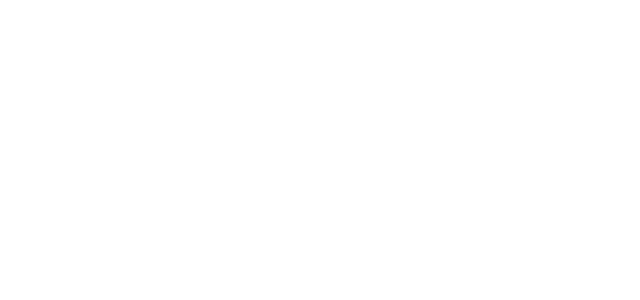
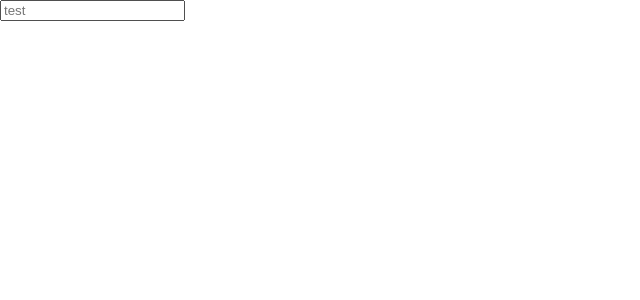
Before and after one commit to alberti-tu/slash-mobility, an Angular app: page / in a window 1280 px wide. Shown: the top 300 px of the page, without its empty margins (0-640 px from the left). Built offline with nearby package versions, Linux system fonts and the light colour scheme.

Commit message:
http data

```diff
--- a/src/app/app.component.html
+++ b/src/app/app.component.html
@@ -1,2 +1,2 @@
-<ion-searchbar></ion-searchbar>
-<ion-list></ion-list>
+<ion-searchbar [placeholder]="'test'" (value)="getValue($event)"></ion-searchbar>
+<ion-list [search]="searchValue"></ion-list>
--- a/src/app/app.component.ts
+++ b/src/app/app.component.ts
@@ -5,4 +5,13 @@
 	templateUrl: './app.component.html',
 	styleUrls: ['./app.component.css']
 })
-export class AppComponent {}
+export class AppComponent {
+
+	public searchValue: string;
+
+	constructor() { }
+
+	public getValue(value: string) {
+		this.searchValue = value;
+	}
+}
--- a/src/app/components/ion-list/ion-list.component.ts
+++ b/src/app/components/ion-list/ion-list.component.ts
@@ -1,14 +1,27 @@
-import { Component, OnInit } from '@angular/core';
+import { Component, Input, OnChanges, OnInit } from '@angular/core';
+import { HttpService } from 'src/app/services/http/http.service';
 
 @Component({
 	selector: 'ion-list',
 	templateUrl: './ion-list.component.html',
 	styleUrls: ['./ion-list.component.css']
 })
-export class IonListComponent implements OnInit {
+export class IonListComponent implements OnInit, OnChanges {
 
-	constructor() { }
+	@Input() search: string;
 
-	ngOnInit(): void { }
+	public albums: any[] = [];
+
+	constructor(private _http: HttpService) { }
+
+	public ngOnInit(): void { }
+
+	public ngOnChanges(): void {
+		if (this.search == null) {
+			this.albums = [];
+		} else {
+			this._http.searchAlbum(this.search).subscribe(data => this.albums = data);
+		}
+	}
 
 }
--- a/src/app/components/ion-searchbar/ion-searchbar.component.html
+++ b/src/app/components/ion-searchbar/ion-searchbar.component.html
@@ -0,0 +1 @@
+<input (input)="search($event.target.value)" placeholder="{{ placeholder }}">
--- a/src/app/components/ion-searchbar/ion-searchbar.component.ts
+++ b/src/app/components/ion-searchbar/ion-searchbar.component.ts
@@ -1,4 +1,4 @@
-import { Component, OnInit } from '@angular/core';
+import { Component, EventEmitter, Input, OnInit, Output } from '@angular/core';
 
 @Component({
 	selector: 'ion-searchbar',
@@ -7,8 +7,20 @@
 })
 export class IonSearchbarComponent implements OnInit {
 
-	constructor() { }
+	@Output() value: EventEmitter<string> = new EventEmitter<string>();
 
-	ngOnInit(): void { }
+    @Input() placeholder: string = 'Search';
+
+    constructor() {	}
+
+	public ngOnInit(): void {}
+
+	public search(input: string): void {
+		if (input.replace(/ /g, '') == '') {
+			input = null;
+		}
+
+		this.value.next(input);
+	}
 
 }
--- /dev/null
+++ b/src/app/components/shared.module.ts
@@ -0,0 +1,20 @@
+import { CUSTOM_ELEMENTS_SCHEMA, NgModule } from '@angular/core';
+import { CommonModule } from '@angular/common';
+import { IonListComponent } from './ion-list/ion-list.component';
+import { IonSearchbarComponent } from './ion-searchbar/ion-searchbar.component';
+
+@NgModule({
+	declarations: [
+        IonListComponent,
+        IonSearchbarComponent
+    ],
+    exports: [
+        CommonModule,
+        IonListComponent,
+        IonSearchbarComponent
+    ],
+    imports: [],
+    providers: [],
+    schemas: [ CUSTOM_ELEMENTS_SCHEMA ]
+})
+export class SharedModule { }
```
Also changed, not shown: src/app/app.module.ts (+5 -6 lines).
